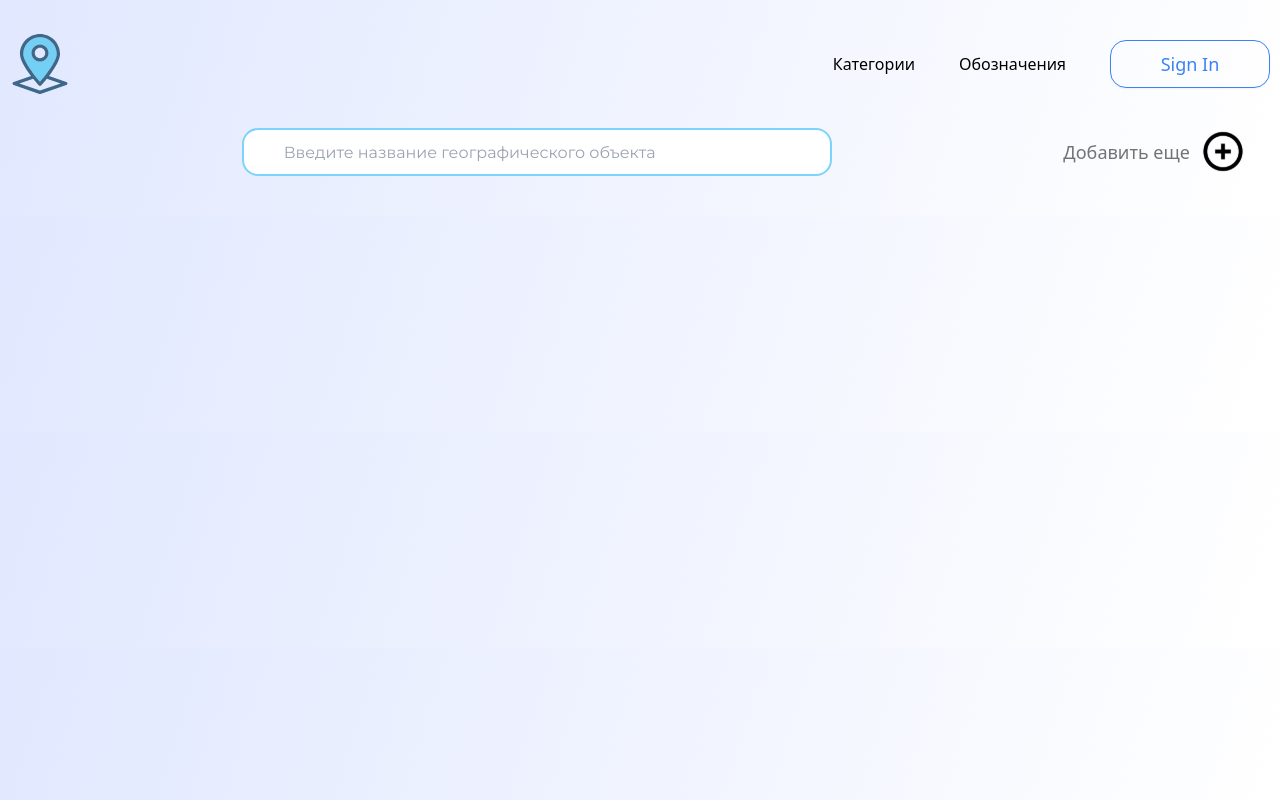
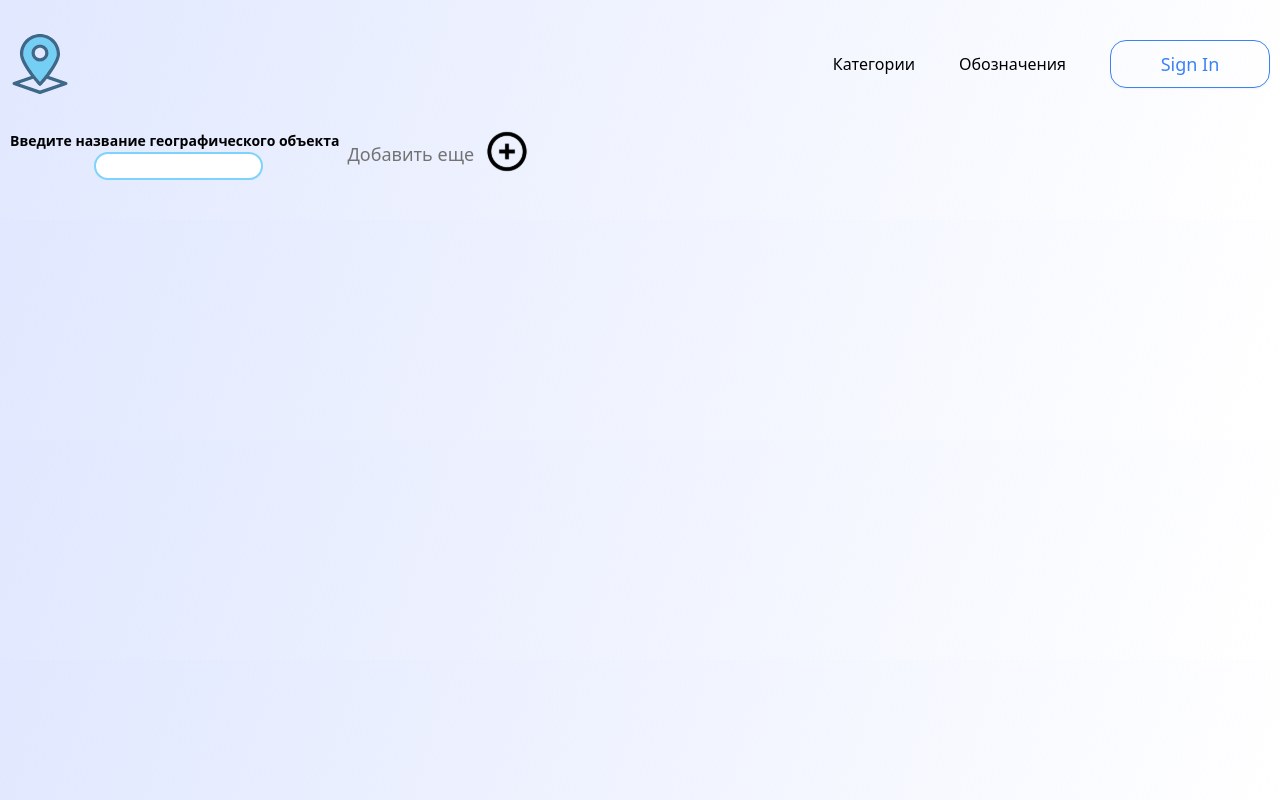
Before and after one commit to mektogon/Geo-front, a React (Vite) app: page / in a window 1280 px wide. Built offline with nearby package versions, Linux system fonts and the light colour scheme.

Commit message:
type fix

```diff
--- a/src/components/Search/Search.tsx
+++ b/src/components/Search/Search.tsx
@@ -1,21 +1,19 @@
-import React, { ChangeEvent, useState } from "react";
+import React, { ChangeEvent } from "react";
 import { Link } from "react-router-dom";
 
-import { Button } from "@common";
-
-import { useSearchGeographyQuery } from "../../features/geo/geo";
+import { Button, Input } from "@common";
 
 import styles from "./Search.module.scss";
 
-interface SearchProps {
-  onChange: any;
+interface SearchProps extends React.ComponentPropsWithRef<"input"> {
+  onChange?: (
+    e: ChangeEvent<HTMLInputElement | HTMLTextAreaElement> | string
+  ) => void;
 }
 
-export const Search: React.FC<SearchProps> = ({ onChange }) => {
-  console.log("@");
-  return (
+export const Search: React.FC<SearchProps> = ({ onChange }) => (
   <div className={styles.search_block}>
-      <input
+    <Input
       className={styles.search}
       type="text"
       onChange={onChange}
@@ -30,4 +28,3 @@ export const Search: React.FC<SearchProps> = ({ onChange }) => {
     </div>
   </div>
 );
-};
--- a/src/pages/HomePage/HomePage.tsx
+++ b/src/pages/HomePage/HomePage.tsx
@@ -8,12 +8,12 @@ export const HomePage: React.FC = () => {
   const [searchTitle, setSearchTitle] = useState("");
   const { data, isLoading } = useSearchGeographyQuery(searchTitle);
 
-  const onChange = (event: ChangeEvent<HTMLInputElement>) => {
+  const handleChange = (event: any) => {
     setSearchTitle(event.target.value);
   };
   return (
     <>
-      <Search onChange={onChange} />
+      <Search onChange={handleChange} />
       <List data={data} isLoading={isLoading} />
     </>
   );
```
Lines whose indentation alone changed are shown as unchanged.
